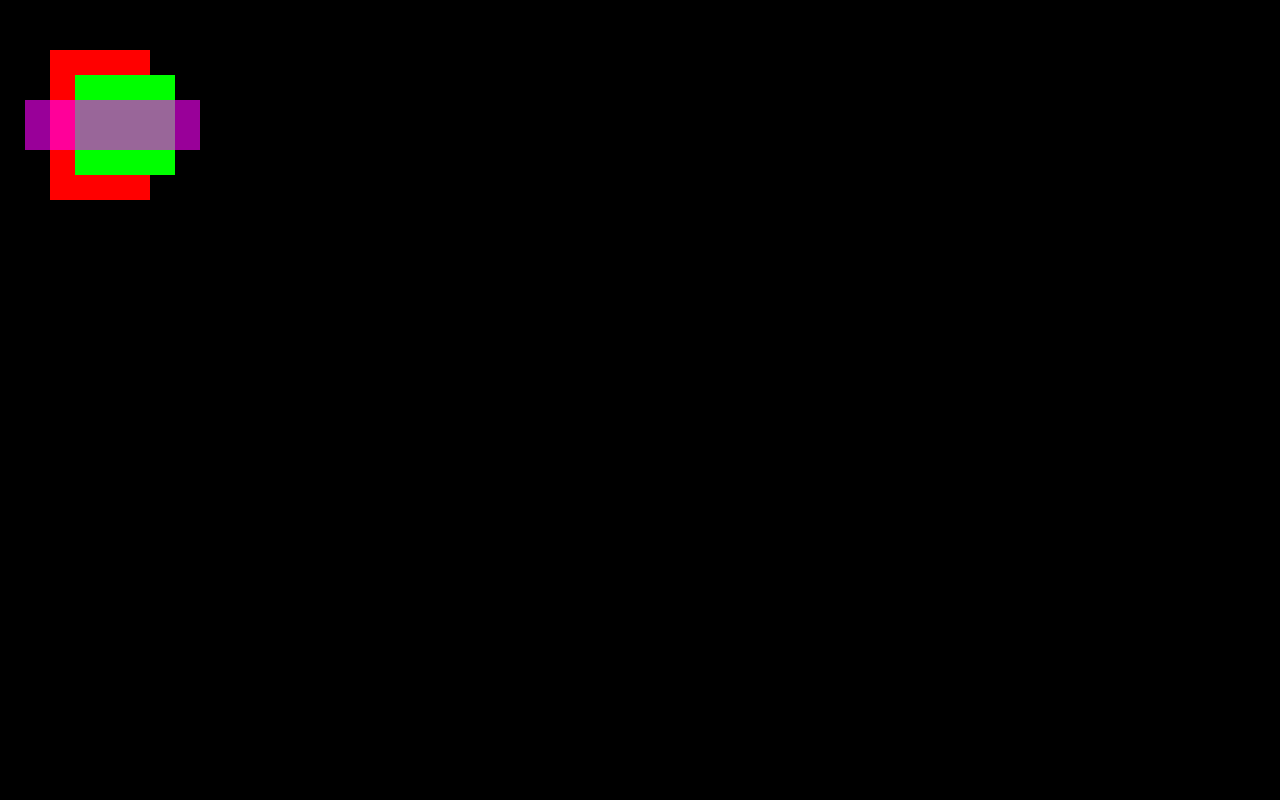
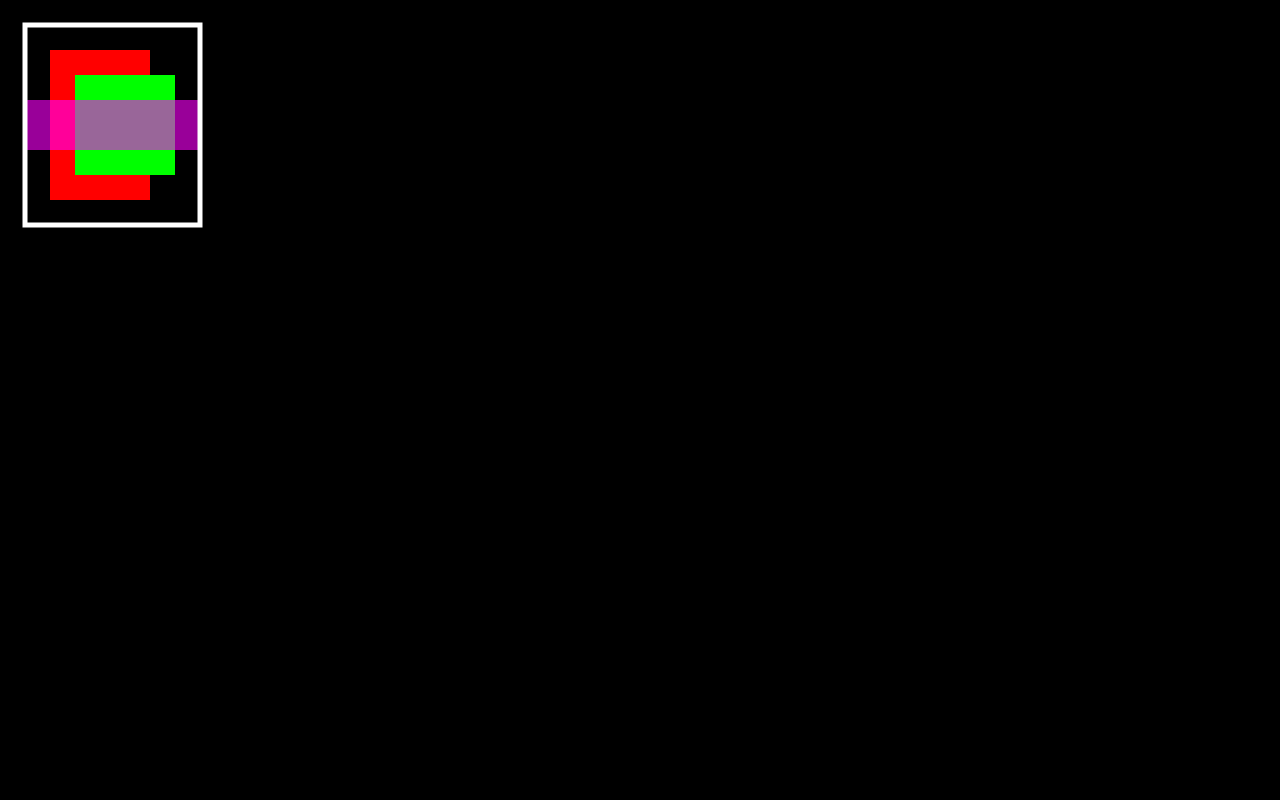
Before and after one commit to Kazuki-Maehara/JavaScript_learning, a plain HTML site: page DrawingGraphics/1_canvas_start.html in a window 1280 px wide. Drawn offline with Linux system fonts and the light colour scheme.

Commit message:
add example

```diff
--- a/DrawingGraphics/1_canvas_start.html
+++ b/DrawingGraphics/1_canvas_start.html
@@ -38,6 +38,9 @@
       ctx.fillStyle = 'rgba(255, 0, 255, 0.60)';
       ctx.fillRect(25, 100, 175, 50);
 
+      ctx.strokeStyle = 'rgb(255,  255, 255)';
+      ctx.lineWidth = 5;
+      ctx.strokeRect(25, 25, 175, 200);
 
     </script>
   </body>
```
